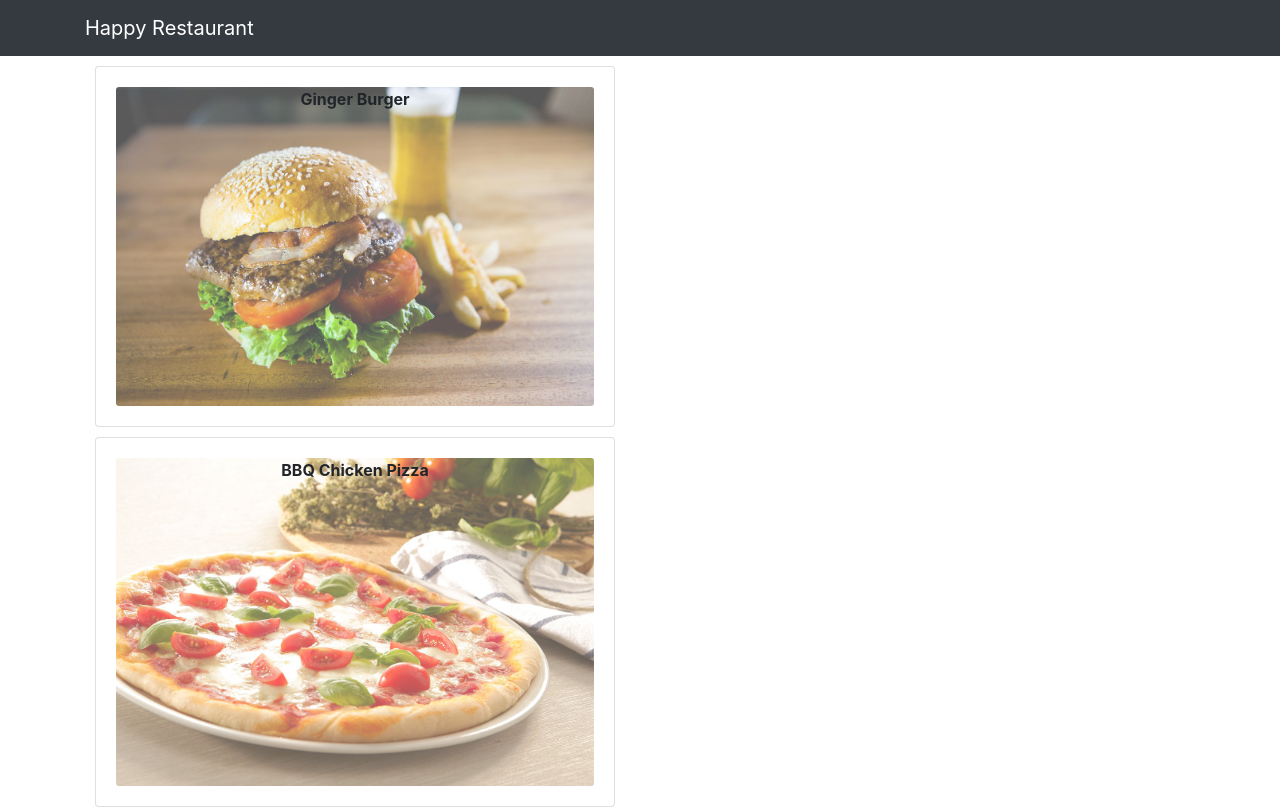
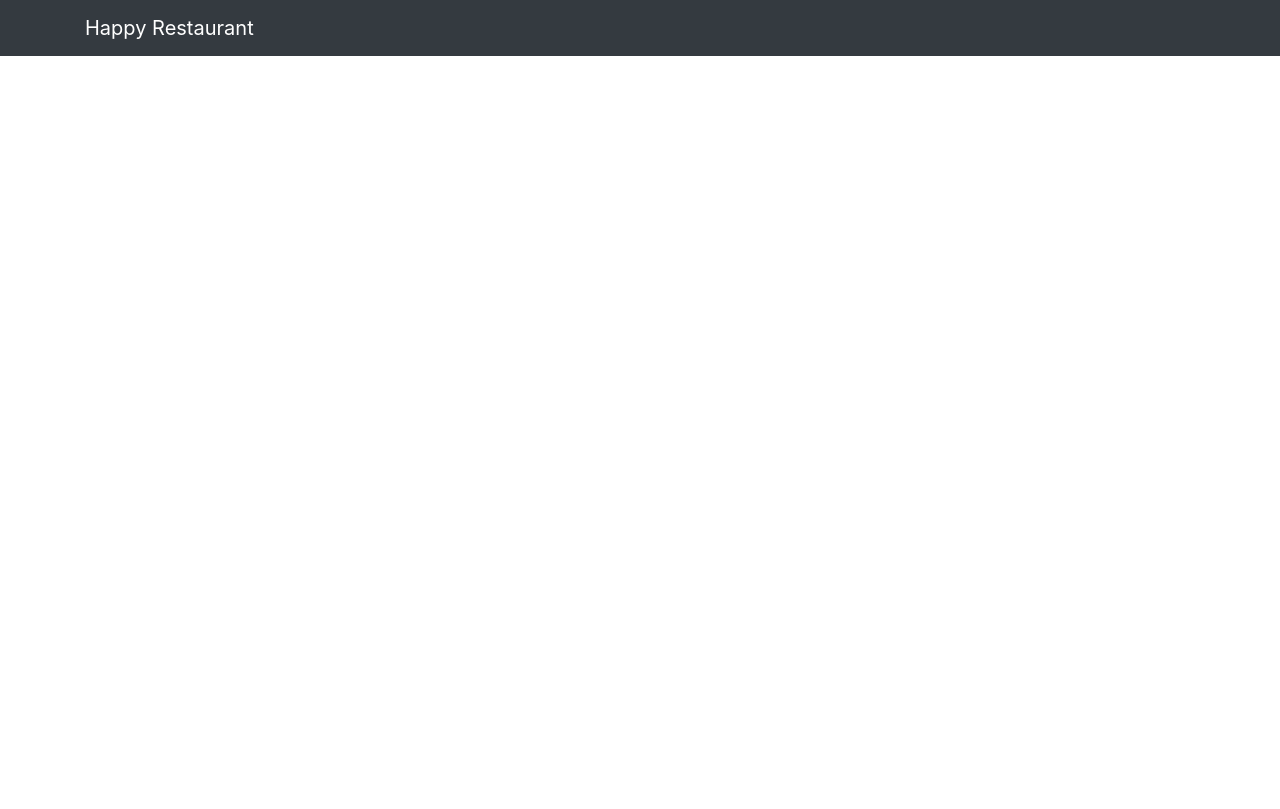
Before and after one commit to Sabrina-Sumona/Happy-Restaurant, a React (Create React App) app: page / in a window 1280 px wide. Shown: the top 809 px of the page. Built offline with nearby package versions, Linux system fonts and the light colour scheme.

Commit message:
preparing project for router

```diff
--- a/package.json
+++ b/package.json
@@ -11,6 +11,8 @@
     "react": "^17.0.2",
     "react-dom": "^17.0.2",
     "react-popper": "^2.2.3",
+    "react-router": "^5.2.0",
+    "react-router-dom": "^5.2.0",
     "react-scripts": "4.0.3",
     "reactstrap": "^8.5.1",
     "web-vitals": "^1.1.1"
--- a/src/App.js
+++ b/src/App.js
@@ -1,11 +1,13 @@
 import React from 'react';
 import './App.css';
 import MainComponent from './components/MainComponent';
-
+import { BrowserRouter } from 'react-router-dom';
 function App() {
   return (
     <div className="App">
-      <MainComponent />
+      <BrowserRouter>
+        <MainComponent />
+      </BrowserRouter>
     </div>
   );
 }
--- a/src/components/body/Body.js
+++ b/src/components/body/Body.js
@@ -1,9 +1,13 @@
 import React from 'react';
-import Menu from './Menu';
+// import Menu from './Menu';
+import Home from './Home';
+import Contact from './Contact';
+import About from './About';
+
 const Body = () => {
     return (
         <div>
-            <Menu />
+            {/* <Menu /> */}
         </div>
     );
 }
--- /dev/null
+++ b/src/components/body/Contact.js
@@ -0,0 +1,13 @@
+import React, { Component } from 'react';
+
+class Contact extends Component {
+    render() {
+        return (
+            <div>
+
+            </div>
+        );
+    }
+}
+
+export default Contact;
--- /dev/null
+++ b/src/components/body/Home.js
@@ -0,0 +1,13 @@
+import React, { Component } from 'react';
+
+class Home extends Component {
+    render() {
+        return (
+            <div>
+
+            </div>
+        );
+    }
+}
+
+export default Home;
--- a/src/index.js
+++ b/src/index.js
@@ -5,9 +5,7 @@ import App from './App';
 import reportWebVitals from './reportWebVitals';
 import 'bootstrap/dist/css/bootstrap.min.css'
 ReactDOM.render(
-  <React.StrictMode>
-    <App />
-  </React.StrictMode>,
+  <App />,
   document.getElementById('root')
 );
 
```
Also changed, not shown: 2 other files (tests, documents, lock files or other folders).
